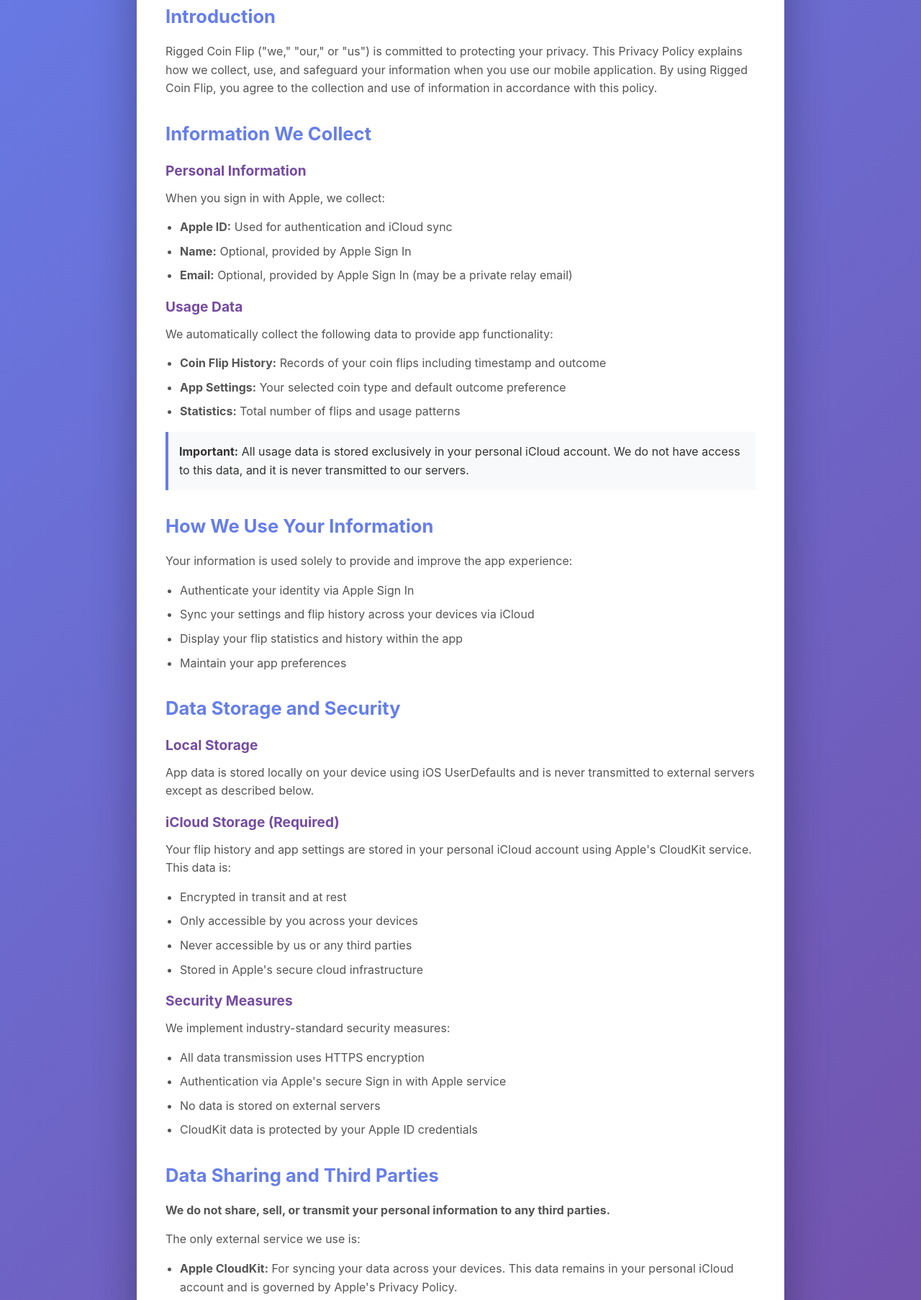
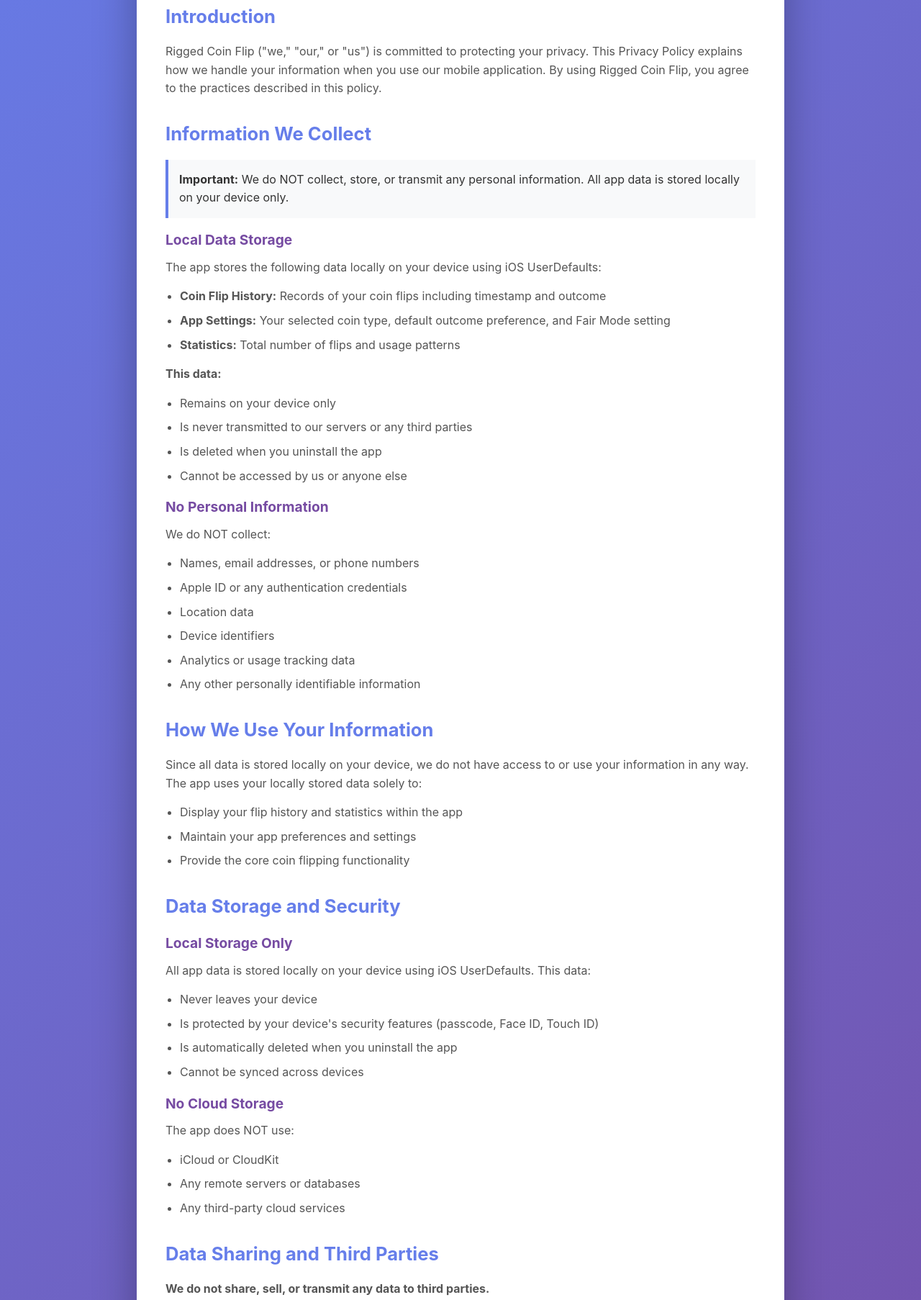
Before and after one commit to kadenhartleyyokota/rigged-coin-flip-support, a plain HTML site: page privacy.html in a window 1280 px wide. Shown: the part 422-2228 px from the top of the page at 72% size. Drawn offline with Linux system fonts and the light colour scheme.

Commit message:
UPDATE: Privacy Policy, Terms, and Support pages for local-only data storage
Major changes to reflect app no longer uses CloudKit or Sign in with Apple:

Privacy Policy:
- Emphasized NO personal data collection
- All data stored locally on device only (UserDefaults)
- No CloudKit, iCloud, or cloud storage
- No Apple ID or authentication
- No analytics or tracking
- Data deleted when app uninstalled
- Cannot be synced across devices

Terms of Service:
- Updated data section to reflect local storage only
- No account creation or sign-in required
- Entertainment purposes only warnings
- Updated last modified date to January 5, 2025

Support Page:
- Updated features to highlight local storage
- Added troubleshooting for local data
- Clarified no cloud backup or sync
- Updated contact information

All pages now accurately reflect the app's current privacy-first, local-only architecture.

```diff
--- a/privacy.html
+++ b/privacy.html
@@ -125,7 +125,7 @@
         <div class="header">
             <img src="app-icon.png" alt="Rigged Coin Flip" class="app-icon">
             <h1>Privacy Policy</h1>
-            <p>Last Updated: January 3, 2025</p>
+            <p>Last Updated: January 5, 2025</p>
         </div>
 
         <div class="content">
@@ -135,110 +135,118 @@
                 <h2>Introduction</h2>
                 <p>
                     Rigged Coin Flip ("we," "our," or "us") is committed to protecting your privacy. This Privacy Policy explains
-                    how we collect, use, and safeguard your information when you use our mobile application. By using Rigged Coin Flip,
-                    you agree to the collection and use of information in accordance with this policy.
+                    how we handle your information when you use our mobile application. By using Rigged Coin Flip,
+                    you agree to the practices described in this policy.
                 </p>
             </div>
 
             <div class="section">
                 <h2>Information We Collect</h2>
 
-                <h3>Personal Information</h3>
+                <div class="highlight-box">
+                    <strong>Important:</strong> We do NOT collect, store, or transmit any personal information.
+                    All app data is stored locally on your device only.
+                </div>
+
+                <h3>Local Data Storage</h3>
                 <p>
-                    When you sign in with Apple, we collect:
-                </p>
-                <ul>
-                    <li><strong>Apple ID:</strong> Used for authentication and iCloud sync</li>
-                    <li><strong>Name:</strong> Optional, provided by Apple Sign In</li>
-                    <li><strong>Email:</strong> Optional, provided by Apple Sign In (may be a private relay email)</li>
-                </ul>
-
-                <h3>Usage Data</h3>
-                <p>
-                    We automatically collect the following data to provide app functionality:
+                    The app stores the following data locally on your device using iOS UserDefaults:
                 </p>
                 <ul>
                     <li><strong>Coin Flip History:</strong> Records of your coin flips including timestamp and outcome</li>
-                    <li><strong>App Settings:</strong> Your selected coin type and default outcome preference</li>
+                    <li><strong>App Settings:</strong> Your selected coin type, default outcome preference, and Fair Mode setting</li>
                     <li><strong>Statistics:</strong> Total number of flips and usage patterns</li>
                 </ul>
 
-                <div class="highlight-box">
-                    <strong>Important:</strong> All usage data is stored exclusively in your personal iCloud account.
-                    We do not have access to this data, and it is never transmitted to our servers.
-                </div>
+                <p>
+                    <strong>This data:</strong>
+                </p>
+                <ul>
+                    <li>Remains on your device only</li>
+                    <li>Is never transmitted to our servers or any third parties</li>
+                    <li>Is deleted when you uninstall the app</li>
+                    <li>Cannot be accessed by us or anyone else</li>
+                </ul>
+
+                <h3>No Personal Information</h3>
+                <p>
+                    We do NOT collect:
+                </p>
+                <ul>
+                    <li>Names, email addresses, or phone numbers</li>
+                    <li>Apple ID or any authentication credentials</li>
+                    <li>Location data</li>
+                    <li>Device identifiers</li>
+                    <li>Analytics or usage tracking data</li>
+                    <li>Any other personally identifiable information</li>
+                </ul>
             </div>
 
             <div class="section">
                 <h2>How We Use Your Information</h2>
                 <p>
-                    Your information is used solely to provide and improve the app experience:
+                    Since all data is stored locally on your device, we do not have access to or use your information in any way.
+                    The app uses your locally stored data solely to:
                 </p>
                 <ul>
-                    <li>Authenticate your identity via Apple Sign In</li>
-                    <li>Sync your settings and flip history across your devices via iCloud</li>
-                    <li>Display your flip statistics and history within the app</li>
-                    <li>Maintain your app preferences</li>
+                    <li>Display your flip history and statistics within the app</li>
+                    <li>Maintain your app preferences and settings</li>
+                    <li>Provide the core coin flipping functionality</li>
                 </ul>
             </div>
 
             <div class="section">
                 <h2>Data Storage and Security</h2>
 
-                <h3>Local Storage</h3>
+                <h3>Local Storage Only</h3>
                 <p>
-                    App data is stored locally on your device using iOS UserDefaults and is never transmitted to external servers
-                    except as described below.
-                </p>
-
-                <h3>iCloud Storage (Required)</h3>
-                <p>
-                    Your flip history and app settings are stored in your personal iCloud account using Apple's CloudKit service.
-                    This data is:
+                    All app data is stored locally on your device using iOS UserDefaults. This data:
                 </p>
                 <ul>
-                    <li>Encrypted in transit and at rest</li>
-                    <li>Only accessible by you across your devices</li>
-                    <li>Never accessible by us or any third parties</li>
-                    <li>Stored in Apple's secure cloud infrastructure</li>
+                    <li>Never leaves your device</li>
+                    <li>Is protected by your device's security features (passcode, Face ID, Touch ID)</li>
+                    <li>Is automatically deleted when you uninstall the app</li>
+                    <li>Cannot be synced across devices</li>
                 </ul>
 
-                <h3>Security Measures</h3>
+                <h3>No Cloud Storage</h3>
                 <p>
-                    We implement industry-standard security measures:
+                    The app does NOT use:
                 </p>
                 <ul>
-                    <li>All data transmission uses HTTPS encryption</li>
-                    <li>Authentication via Apple's secure Sign in with Apple service</li>
-                    <li>No data is stored on external servers</li>
-                    <li>CloudKit data is protected by your Apple ID credentials</li>
+                    <li>iCloud or CloudKit</li>
+                    <li>Any remote servers or databases</li>
+                    <li>Any third-party cloud services</li>
                 </ul>
             </div>
 
             <div class="section">
                 <h2>Data Sharing and Third Parties</h2>
                 <p>
-                    <strong>We do not share, sell, or transmit your personal information to any third parties.</strong>
+                    <strong>We do not share, sell, or transmit any data to third parties.</strong>
                 </p>
                 <p>
-                    The only external service we use is:
+                    The app does not use any third-party services, analytics tools, or advertising networks.
+                    Your data stays on your device and is never shared with anyone.
                 </p>
+            </div>
+
+            <div class="section">
+                <h2>Your Privacy Rights</h2>
+                <p>You have complete control over your data:</p>
                 <ul>
-                    <li><strong>Apple CloudKit:</strong> For syncing your data across your devices. This data remains in your
-                    personal iCloud account and is governed by Apple's Privacy Policy.</li>
+                    <li><strong>Access:</strong> You can view your flip history and settings within the app at any time</li>
+                    <li><strong>Deletion:</strong> You can clear your flip history through the app settings, or delete all data by uninstalling the app</li>
+                    <li><strong>Control:</strong> All data is stored locally on your device under your control</li>
                 </ul>
             </div>
 
             <div class="section">
-                <h2>Your Privacy Rights</h2>
-                <p>You have the following rights regarding your personal information:</p>
-                <ul>
-                    <li><strong>Access:</strong> You can view your flip history and settings within the app at any time</li>
-                    <li><strong>Deletion:</strong> You can delete your flip history through the app settings</li>
-                    <li><strong>Account Deletion:</strong> You can sign out at any time, which will remove your local data.
-                    Your iCloud data will remain in your iCloud account and can be deleted through iCloud settings</li>
-                    <li><strong>Data Portability:</strong> Your data is stored in standard formats in your iCloud account</li>
-                </ul>
+                <h2>Children's Privacy</h2>
+                <p>
+                    The app does not collect any personal information from anyone, including children under 13.
+                    All data is stored locally on the device.
+                </p>
             </div>
 
             <div class="section">
```
Also changed, not shown: index.html (+25 -22 lines), terms.html (+22 -35 lines).
